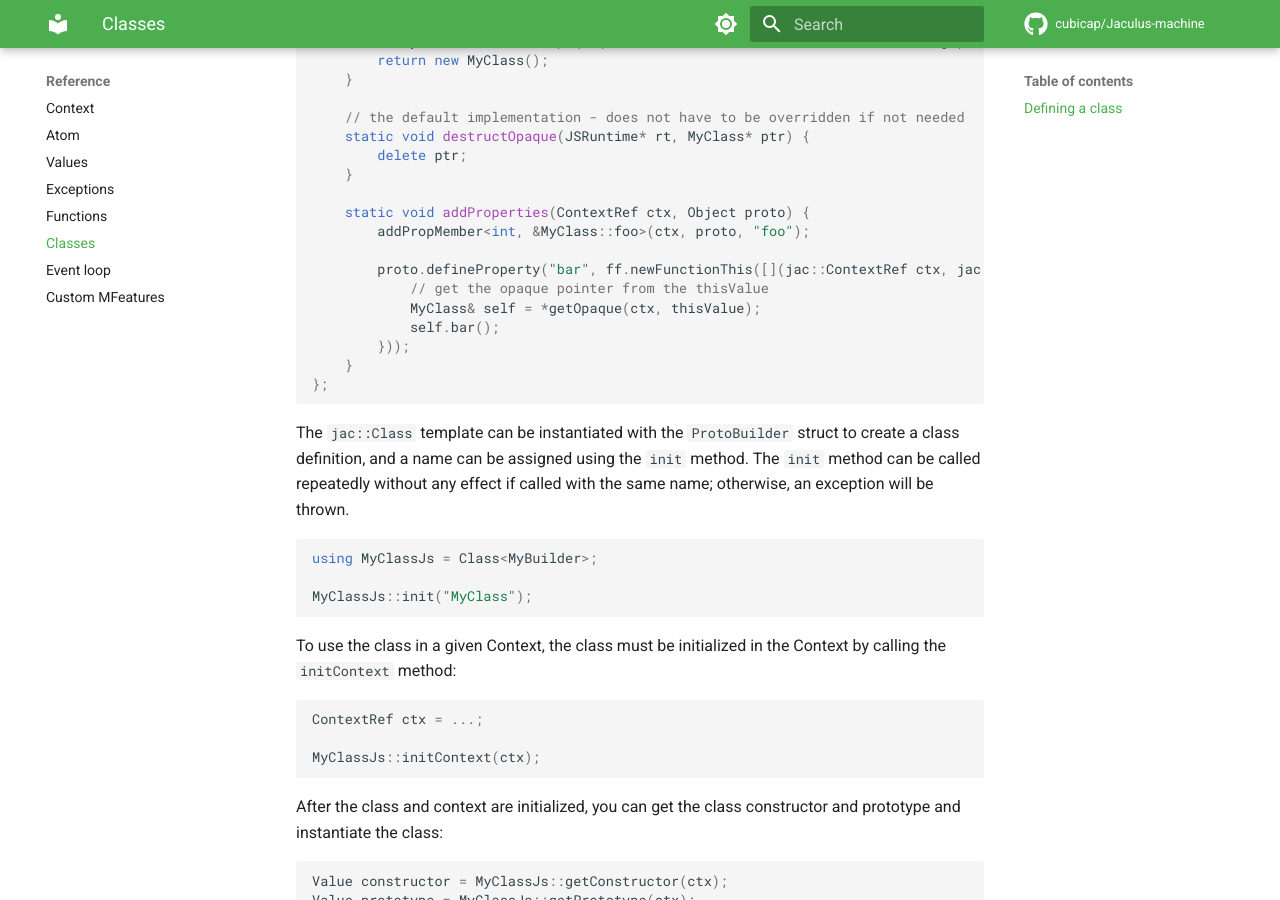
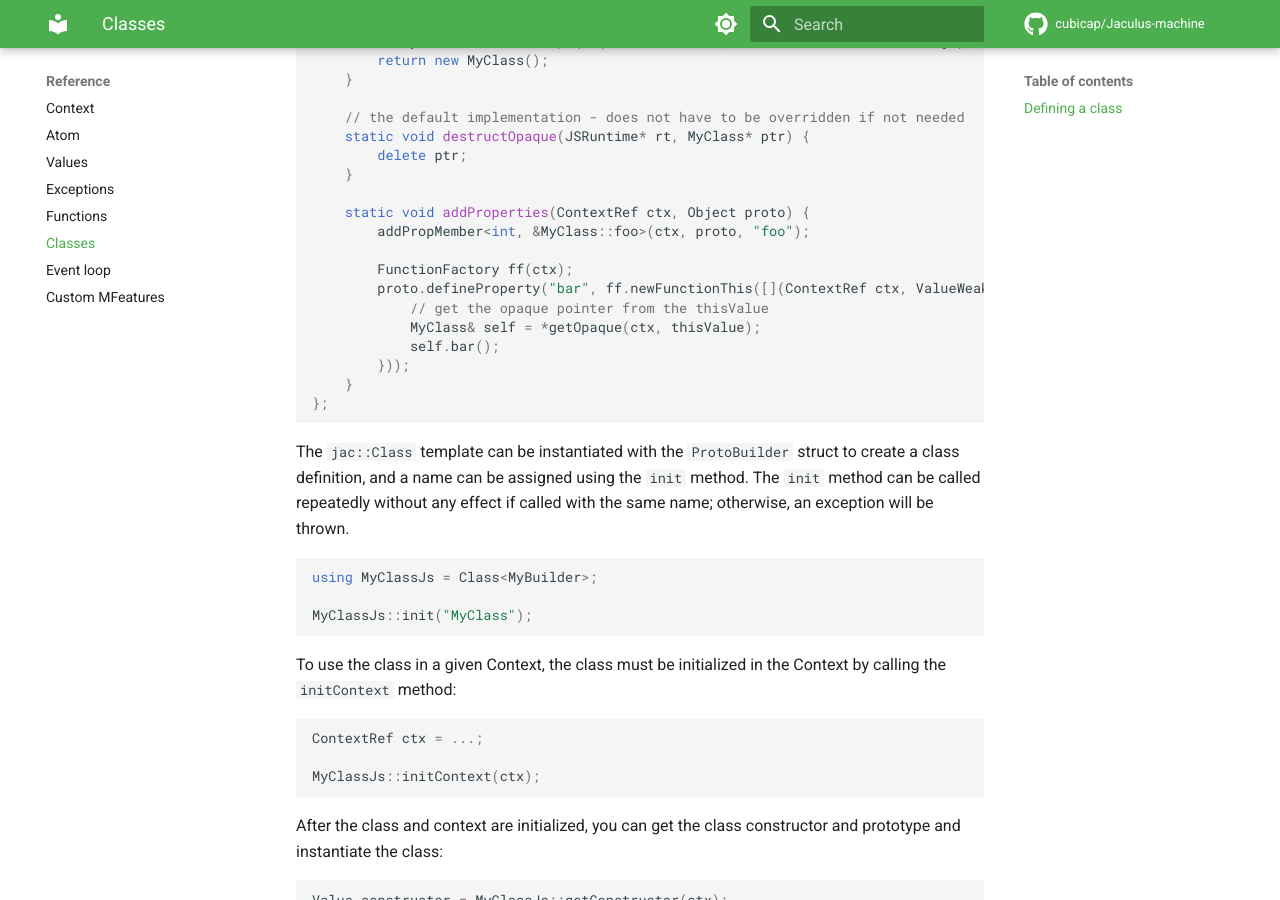
Before and after one commit to cubicap/Jaculus-machine, an MkDocs documentation site: the page built from docs/reference/classes.md, in a window 1280 px wide and 900 px high, scrolled down 940 px. Built offline with MkDocs 1.6.1 and Material for MkDocs 9.7.7, drawn with Linux system fonts in a browser that asks for light colours; comment, search, counter and statistics services are not loaded.

Commit message:
docs fix missing line

```diff
--- a/docs/reference/classes.md
+++ b/docs/reference/classes.md
@@ -44,7 +44,8 @@ struct MyBuilder3 : public ProtoBuilder::Opaque<MyClass>, public ProtoBuilder::P
     static void addProperties(ContextRef ctx, Object proto) {
         addPropMember<int, &MyClass::foo>(ctx, proto, "foo");
 
-        proto.defineProperty("bar", ff.newFunctionThis([](jac::ContextRef ctx, jac::ValueWeak thisValue) {
+        FunctionFactory ff(ctx);
+        proto.defineProperty("bar", ff.newFunctionThis([](ContextRef ctx, ValueWeak thisValue) {
             // get the opaque pointer from the thisValue
             MyClass& self = *getOpaque(ctx, thisValue);
             self.bar();
```
